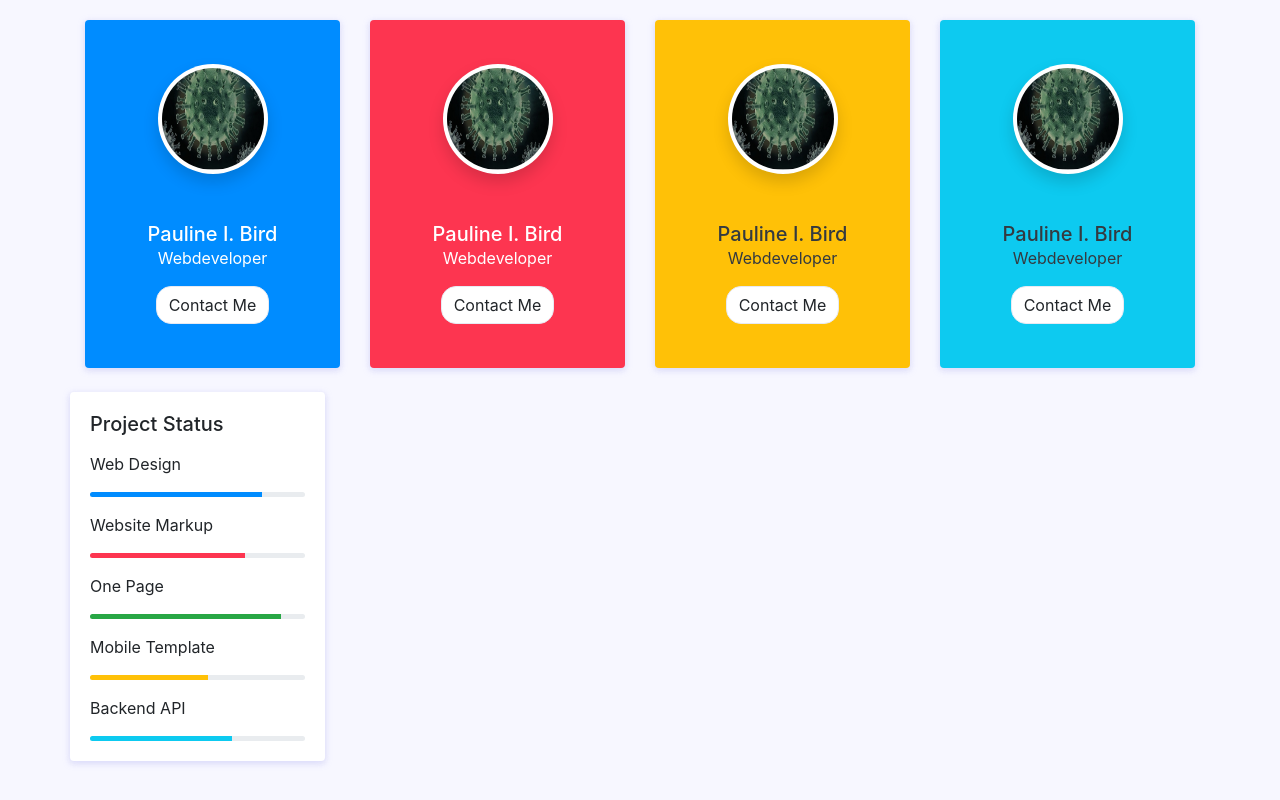
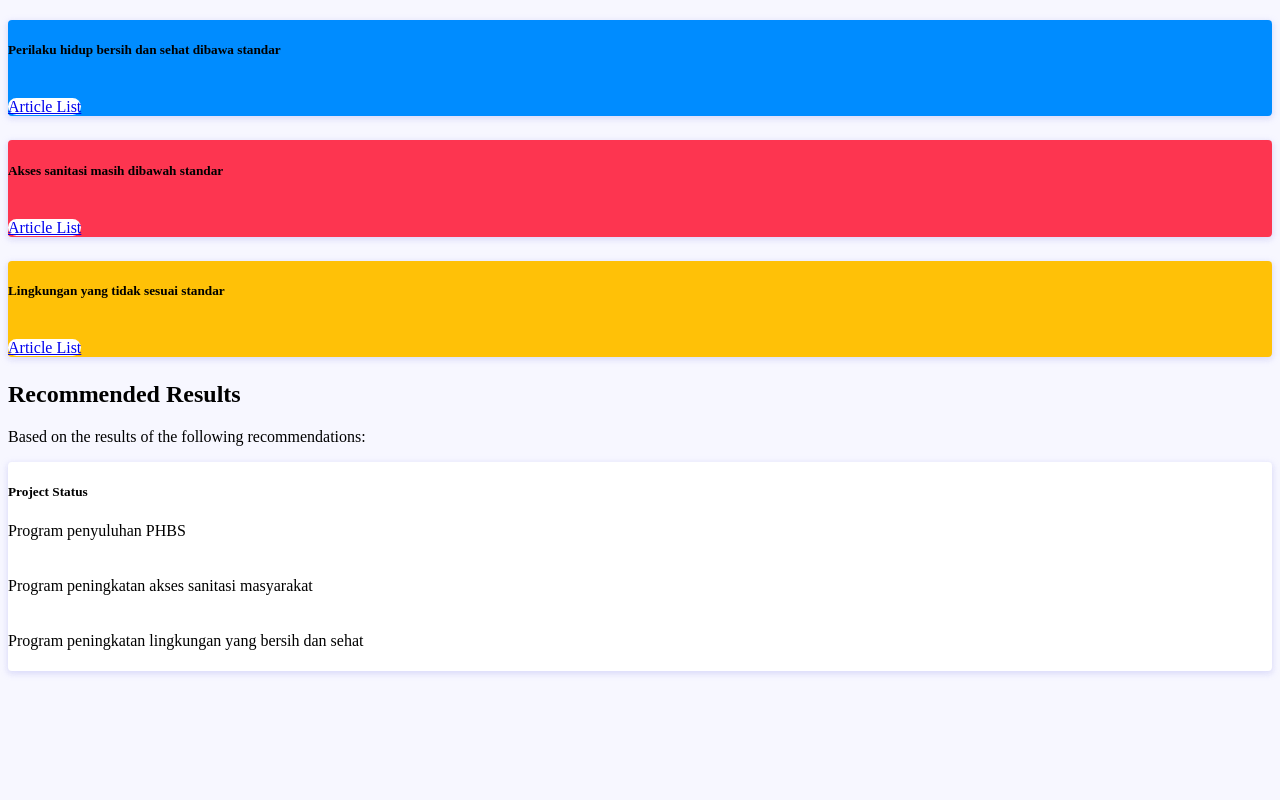
Before and after one commit to Smansarum22/HelpSyst_App, a plain HTML site: page progress.html in a window 1280 px wide. Drawn offline with nearby package versions, Linux system fonts and the light colour scheme.

Commit message:
Update form design

```diff
--- a/progress.html
+++ b/progress.html
@@ -8,8 +8,11 @@
     <title>color contact list - Bootdey.com</title>
     <meta name="viewport" content="width=device-width, initial-scale=1">
     <script src="https://code.jquery.com/jquery-1.10.2.min.js"></script>
-    <link href="https://cdn.jsdelivr.net/npm/bootstrap@4.5.0/dist/css/bootstrap.min.css" rel="stylesheet">
-    <script src="https://cdn.jsdelivr.net/npm/bootstrap@4.5.0/dist/js/bootstrap.bundle.min.js"></script>
+
+
+    <!-- <link href="https://cdn.jsdelivr.net/npm/bootstrap@4.5.0/dist/css/bootstrap.min.css" rel="stylesheet">
+    <script src="https://cdn.jsdelivr.net/npm/bootstrap@4.5.0/dist/js/bootstrap.bundle.min.js"></script> -->
+
 </head>
 
 <body>
@@ -21,10 +24,11 @@
                 <div class="card radius-15 bg-primary">
                     <div class="card-body text-center">
                         <div class="p-4 radius-15">
-                            <img src="assets/img/virus.jpg" width="110" height="110"
-                                class="rounded-circle shadow p-1 bg-white" alt="">
-                            <h5 class="mb-0 mt-5 text-white">Pauline I. Bird</h5>
-                            <p class="mb-3 text-white">Webdeveloper</p>
+                            <!-- <img src="assets/img/virus.jpg" width="110" height="110"
+                                class="rounded-circle shadow p-1 bg-white" alt=""> -->
+                            <h5 class="mb-0 mt-5 text-white">Perilaku hidup bersih dan sehat dibawa standar</h5>
+                            <br>
+                            <!-- <p class="mb-3 text-white">Article</p> -->
                             <!-- <div class="list-inline contacts-social mt-3 mb-3"> <a href="javascript:;"
                                     class="list-inline-item border-0"><i class="bx bxl-facebook"></i></a>
                                 <a href="javascript:;" class="list-inline-item border-0"><i
@@ -32,7 +36,7 @@
                                 <a href="javascript:;" class="list-inline-item border-0"><i
                                         class="bx bxl-linkedin"></i></a>
                             </div> -->
-                            <div class="d-grid"> <a href="#" class="btn btn-white radius-15">Contact Me</a>
+                            <div class="d-grid"> <a href="#" class="btn btn-white radius-15">Article List</a>
                             </div>
                         </div>
                     </div>
@@ -42,10 +46,11 @@
                 <div class="card radius-15 bg-danger">
                     <div class="card-body text-center">
                         <div class="p-4 radius-15">
-                            <img src="assets/img/virus.jpg" width="110" height="110"
-                                class="rounded-circle shadow p-1 bg-white" alt="">
-                            <h5 class="mb-0 mt-5 text-white">Pauline I. Bird</h5>
-                            <p class="mb-3 text-white">Webdeveloper</p>
+                            <!-- <img src="assets/img/virus.jpg" width="110" height="110"
+                                class="rounded-circle shadow p-1 bg-white" alt=""> -->
+                            <h5 class="mb-0 mt-5 text-white">Akses sanitasi masih dibawah standar</h5>
+                            <br>
+                            <!-- <p class="mb-3 text-white">Article</p> -->
                             <!-- <div class="list-inline contacts-social mt-3 mb-3"> <a href="javascript:;"
                                     class="list-inline-item border-0"><i class="bx bxl-facebook"></i></a>
                                 <a href="javascript:;" class="list-inline-item border-0"><i
@@ -53,7 +58,7 @@
                                 <a href="javascript:;" class="list-inline-item border-0"><i
                                         class="bx bxl-linkedin"></i></a>
                             </div> -->
-                            <div class="d-grid"> <a href="#" class="btn btn-white radius-15">Contact Me</a>
+                            <div class="d-grid"> <a href="#" class="btn btn-white radius-15">Article List</a>
                             </div>
                         </div>
                     </div>
@@ -63,10 +68,11 @@
                 <div class="card radius-15 bg-warning">
                     <div class="card-body text-center">
                         <div class="p-4 radius-15">
-                            <img src="assets/img/virus.jpg" width="110" height="110"
-                                class="rounded-circle shadow p-1 bg-white" alt="">
-                            <h5 class="mb-0 mt-5 text-dark">Pauline I. Bird</h5>
-                            <p class="mb-3 text-dark">Webdeveloper</p>
+                            <!-- <img src="assets/img/virus.jpg" width="110" height="110"
+                                class="rounded-circle shadow p-1 bg-white" alt=""> -->
+                            <h5 class="mb-0 mt-5 text-white">Lingkungan yang tidak sesuai standar</h5>
+                            <br>
+                            <!-- <p class="mb-3 text-dark">Article</p> -->
                             <!-- <div class="list-inline contacts-social mt-3 mb-3"> <a href="javascript:;"
                                     class="list-inline-item border-0"><i class="bx bxl-facebook"></i></a>
                                 <a href="javascript:;" class="list-inline-item border-0"><i
@@ -74,70 +80,42 @@
                                 <a href="javascript:;" class="list-inline-item border-0"><i
                                         class="bx bxl-linkedin"></i></a>
                             </div> -->
-                            <div class="d-grid"> <a href="#" class="btn btn-white radius-15">Contact Me</a>
+                            <div class="d-grid"> <a href="#" class="btn btn-white radius-15">Article List</a>
                             </div>
                         </div>
                     </div>
                 </div>
             </div>
-            <div class="col">
-                <div class="card radius-15 bg-info">
-                    <div class="card-body text-center">
-                        <div class="p-4 radius-15">
-                            <img src="assets/img/virus.jpg" width="110" height="110"
-                                class="rounded-circle shadow p-1 bg-white" alt="">
-                            <h5 class="mb-0 mt-5 text-dark">Pauline I. Bird</h5>
-                            <p class="mb-3 text-dark">Webdeveloper</p>
-                            <!-- <div class="list-inline contacts-social mt-3 mb-3"> <a href="javascript:;"
-                                    class="list-inline-item border-0"><i class="bx bxl-facebook"></i></a>
-                                <a href="javascript:;" class="list-inline-item border-0"><i
-                                        class="bx bxl-twitter"></i></a>
-                                <a href="javascript:;" class="list-inline-item border-0"><i
-                                        class="bx bxl-linkedin"></i></a>
-                            </div> -->
-                            <div class="d-grid"> <a href="#" class="btn btn-white radius-15">Contact Me</a>
         </div>
-                        </div>
-                    </div>
-                </div>
-            </div>
+        <h2>Recommended Results</h2>
+        <p class="desc">Based on the results of the following recommendations:</p>
 
         <div class="row">
             <div class="col-sm-12">
                 <div class="card">
                     <div class="card-body">
                         <h5 class="d-flex align-items-center mb-3">Project Status</h5>
-                            <p>Web Design</p>
+                        <p>Program penyuluhan PHBS</p>
                         <div class="progress mb-3" style="height: 5px">
-                                <div class="progress-bar bg-primary" role="progressbar" style="width: 80%"
+                            <div class="progress-bar bg-primary" role="progressbar" style="width: 90%"
                                 aria-valuenow="80" aria-valuemin="0" aria-valuemax="100"></div>
                         </div>
-                            <p>Website Markup</p>
+                        <p>Program peningkatan akses sanitasi masyarakat</p>
                         <div class="progress mb-3" style="height: 5px">
-                                <div class="progress-bar bg-danger" role="progressbar" style="width: 72%"
-                                    aria-valuenow="72" aria-valuemin="0" aria-valuemax="100"></div>
+                            <div class="progress-bar bg-danger" role="progressbar" style="width: 70%" aria-valuenow="72"
+                                aria-valuemin="0" aria-valuemax="100"></div>
                         </div>
-                            <p>One Page</p>
+                        <p>Program peningkatan lingkungan yang bersih dan sehat</p>
                         <div class="progress mb-3" style="height: 5px">
-                                <div class="progress-bar bg-success" role="progressbar" style="width: 89%"
+                            <div class="progress-bar bg-warning" role="progressbar" style="width: 50%"
                                 aria-valuenow="89" aria-valuemin="0" aria-valuemax="100"></div>
                         </div>
-                            <p>Mobile Template</p>
-                            <div class="progress mb-3" style="height: 5px">
-                                <div class="progress-bar bg-warning" role="progressbar" style="width: 55%"
-                                    aria-valuenow="55" aria-valuemin="0" aria-valuemax="100"></div>
-                            </div>
-                            <p>Backend API</p>
-                            <div class="progress" style="height: 5px">
-                                <div class="progress-bar bg-info" role="progressbar" style="width: 66%"
-                                    aria-valuenow="66" aria-valuemin="0" aria-valuemax="100"></div>
-                            </div>
+
                     </div>
                 </div>
             </div>
         </div>
 
-        </div>
     </div>
 
     <style type="text/css">
```
Also changed, not shown: services.html (+3 -29 lines). Lines whose indentation alone changed are shown as unchanged.
